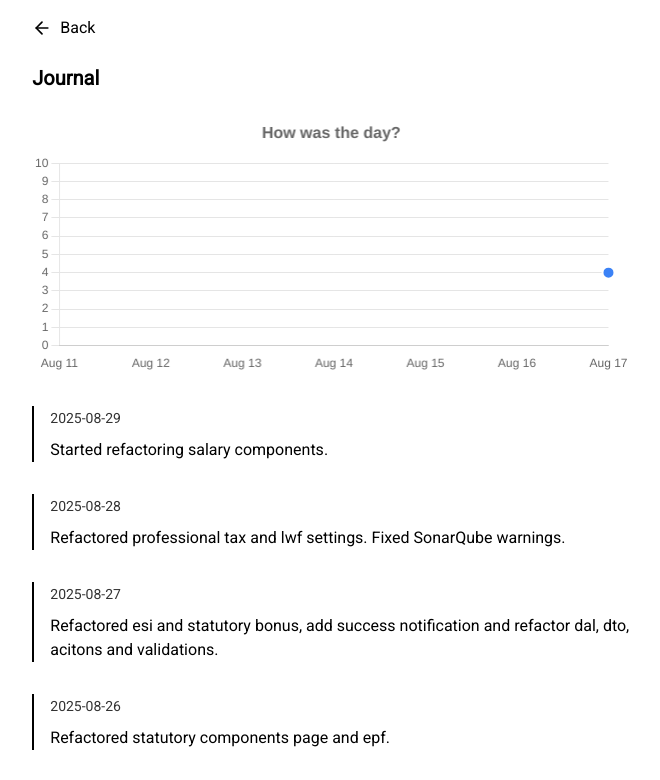
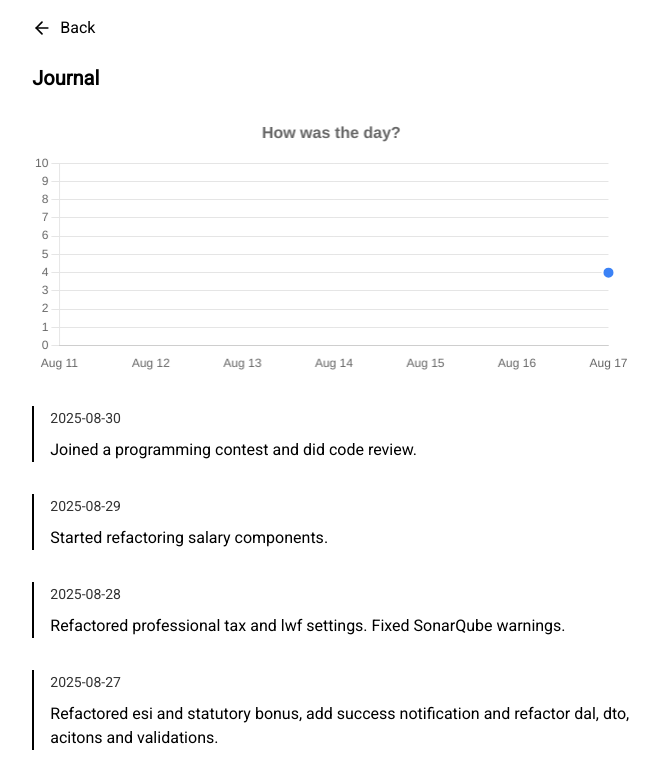
Before and after one commit to minamicode/minamicode.com, a Next.js app: page /journal in a window 1280 px wide. Shown: the top 780 px of the page, without its empty margins (309-969 px from the left). Built offline with nearby package versions, Linux system fonts and the light colour scheme.

Commit message:
add a journal entry

```diff
--- a/src/app/_components/JournalEntries.tsx
+++ b/src/app/_components/JournalEntries.tsx
@@ -8,6 +8,11 @@ type JournalEntry = {
 };
 
 const entries: JournalEntry[] = [
+  {
+    date: "2025-08-30",
+    text: "Joined a programming contest and did code review.",
+    chart: 3,
+  },
   {
     date: "2025-08-29",
     text: "Started refactoring salary components.",
```
